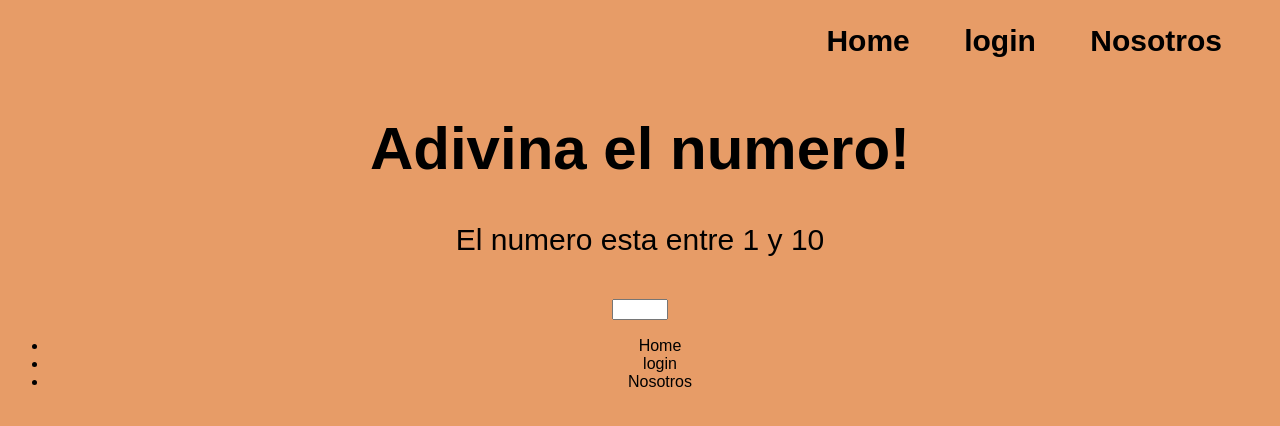
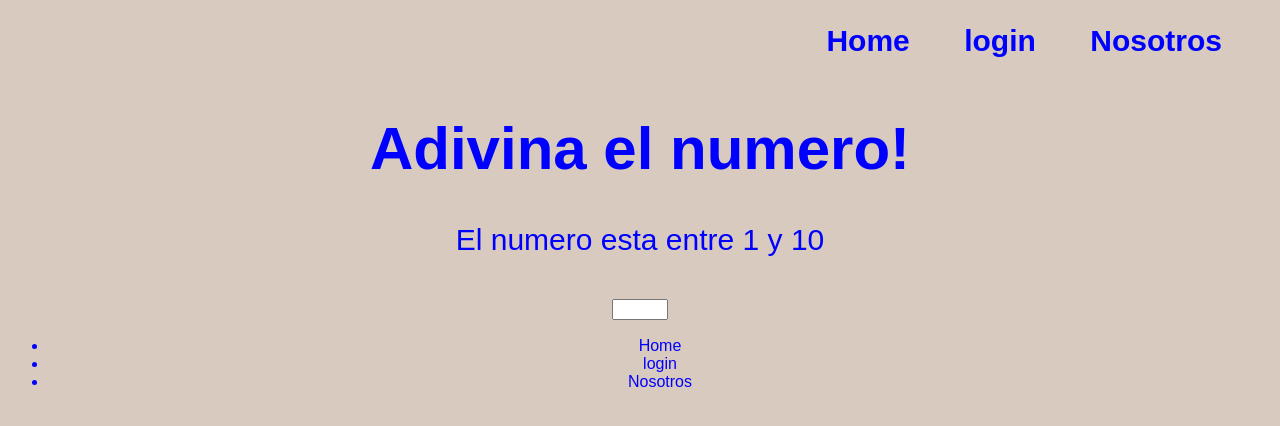
Before and after one commit to Davidarcosvaldes/Adivina-Numero, a plain HTML site: page index.html in a window 1280 px wide. Drawn offline with Linux system fonts and the light colour scheme.

Commit message:
le coloque color azul y fondo gris

```diff
--- a/style.css
+++ b/style.css
@@ -1,7 +1,8 @@
 body{
-    background-color: rgb(231, 156, 103);
+    background-color: rgb(217, 202, 191);
     text-align: center;
     font-family: Arial, Helvetica, sans-serif;
+    color: blue;
 }
 .container{
     font-size: 30px;
```
